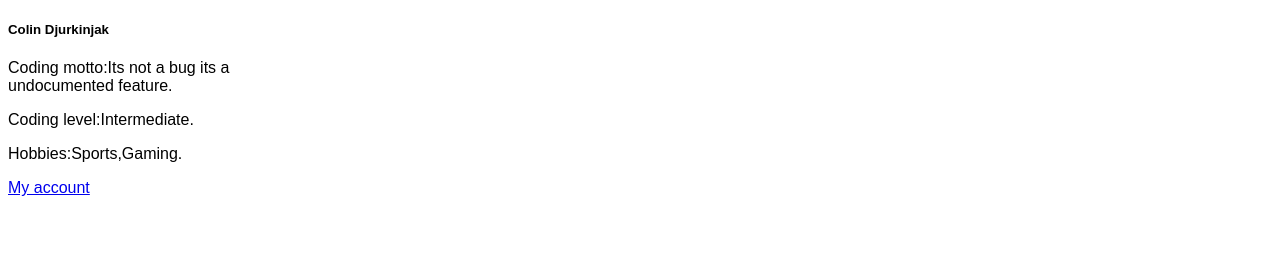
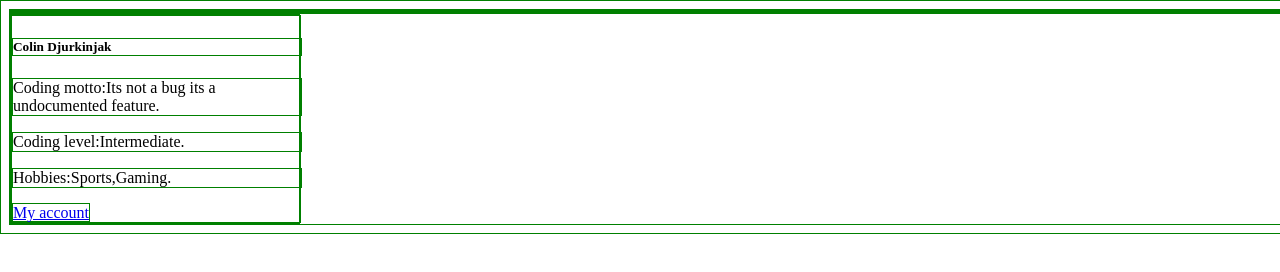
Before and after one commit to JoshAllenbills/Coding-Challenge-1-Coding-ID, a plain HTML site: page index.html in a window 1280 px wide. Drawn offline with Linux system fonts and the light colour scheme.

Commit message:
initial commit

```diff
--- a/index.html
+++ b/index.html
@@ -5,7 +5,7 @@
     <meta name="viewport" content="width=device-width, initial-scale=1.0">
     <title>Document</title>
 </head>
- <div> <link rel="stylesheet" href="style.css">
+ <div>
  </div>
  <div class="info">
 
@@ -14,10 +14,10 @@
 </html>
 <div class="card" style="width: 18rem;">
     <div class="card-body"><link rel="stylesheet" href="style.css">
-      <h5 class="card-title">Colin Djurkinjak</h5>
-      <p class="Card-Text">Coding motto:Its not a bug its a undocumented feature.</p>
-      <p class="Card-Text">Coding level:Intermediate.</p>
-      <p class="Card-Text">Hobbies:Sports,Gaming.</p>
+      <h5>Colin Djurkinjak</h5>
+      <p>Coding motto:Its not a bug its a undocumented feature.</p>
+      <p>Coding level:Intermediate.</p>
+      <p>Hobbies:Sports,Gaming.</p>
       <a href="https://github.com/JoshAllenbills" class="btn btn-primary">My account</a>
     </div>
   </div>
--- a/style.css
+++ b/style.css
@@ -1,8 +1,5 @@
-
-body{
-    font: bolder;
-    color: black;
-    font-family: Arial, Helvetica, sans-serif;
-    border: 200px;
-    border-color: orangered;
+*{
+    border: 1px solid green;
+    width: 100%;
+    align-items: center;
 }
```
